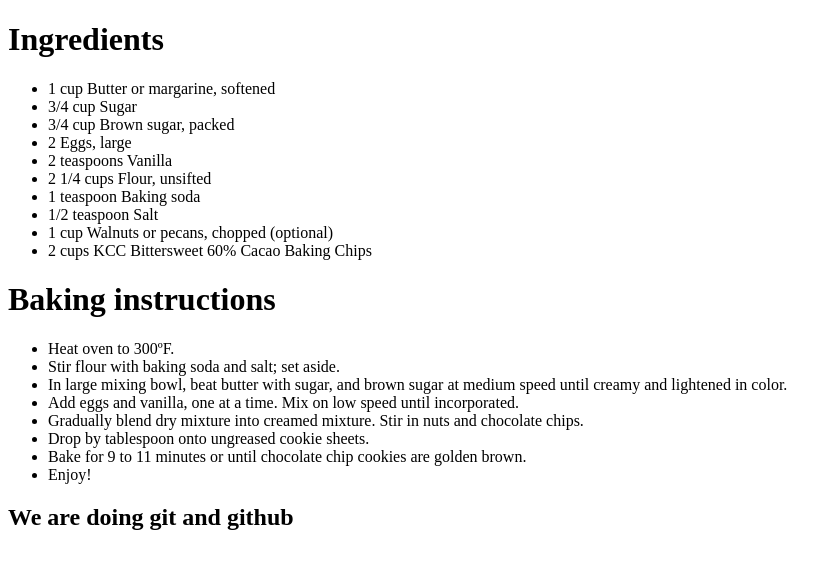
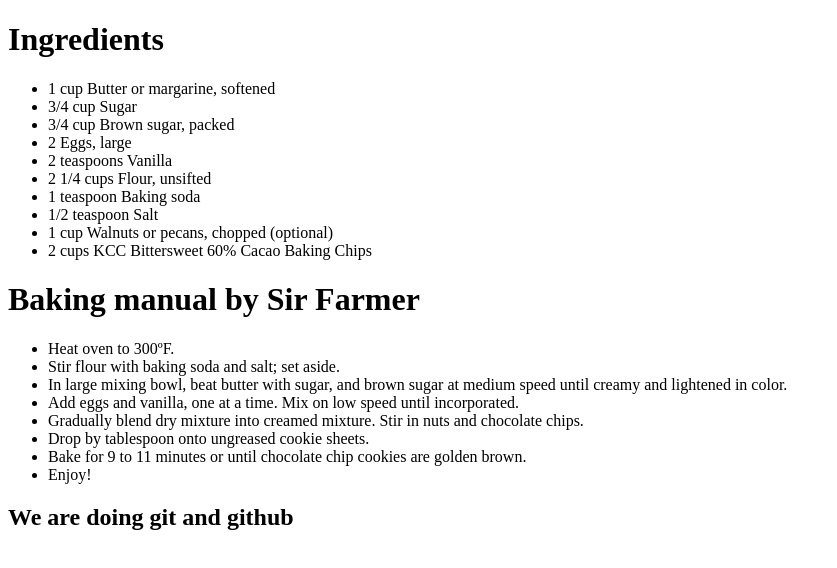
Before and after one commit to Wachira919/git-study, a plain HTML site: page secret recipe.htm in a window 1280 px wide. Shown: the whole page, without its empty margins (0-837 px from the left). Drawn offline with Linux system fonts and the light colour scheme.

Commit message:
manual by farmer

```diff
--- a/secret recipe.htm
+++ b/secret recipe.htm
@@ -15,7 +15,7 @@
 <li>1 cup Walnuts or pecans, chopped (optional)</li>
 <li>2 cups KCC Bittersweet 60% Cacao Baking Chips</li>
 </ul>
-<h1>Baking instructions</h1>
+<h1>Baking  manual by Sir Farmer</h1>
 <ul>
 <li>Heat oven to 300ºF.</li>
 <li>Stir flour with baking soda and salt; set aside.</li>
```
